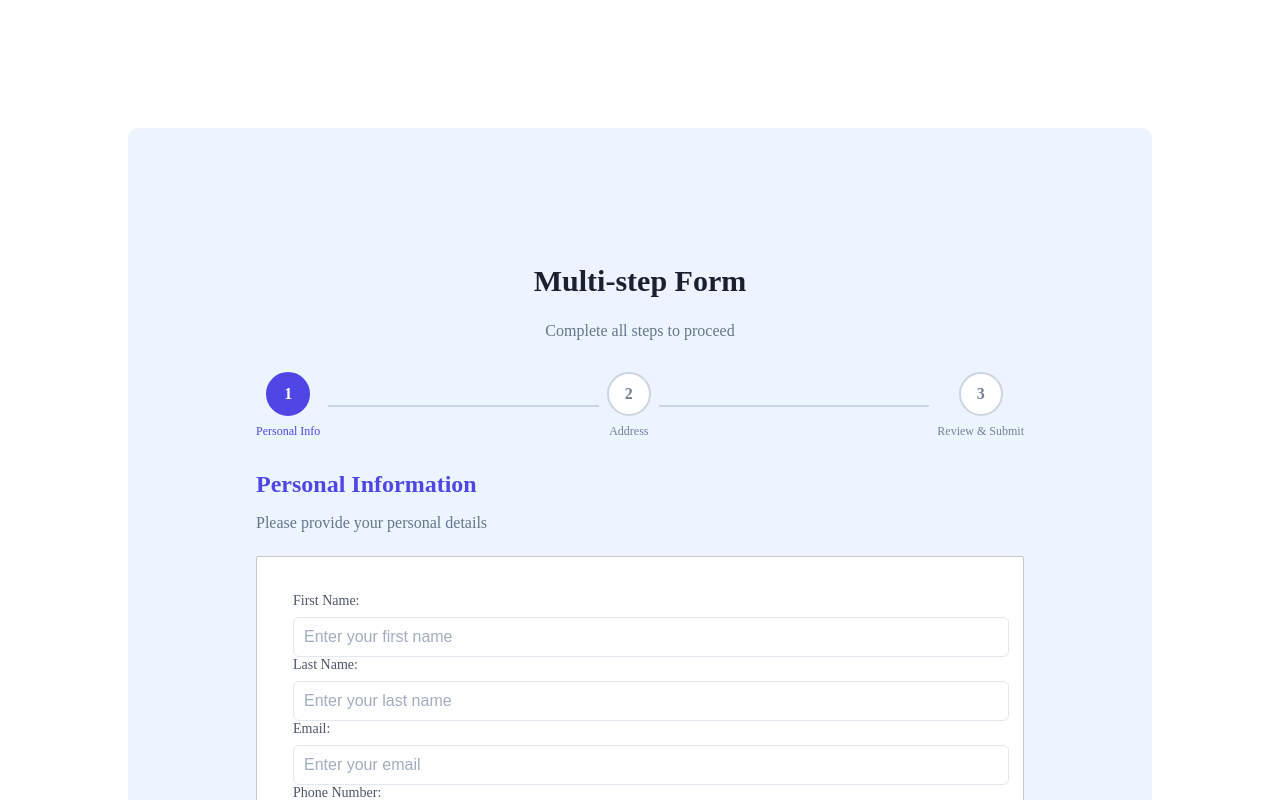
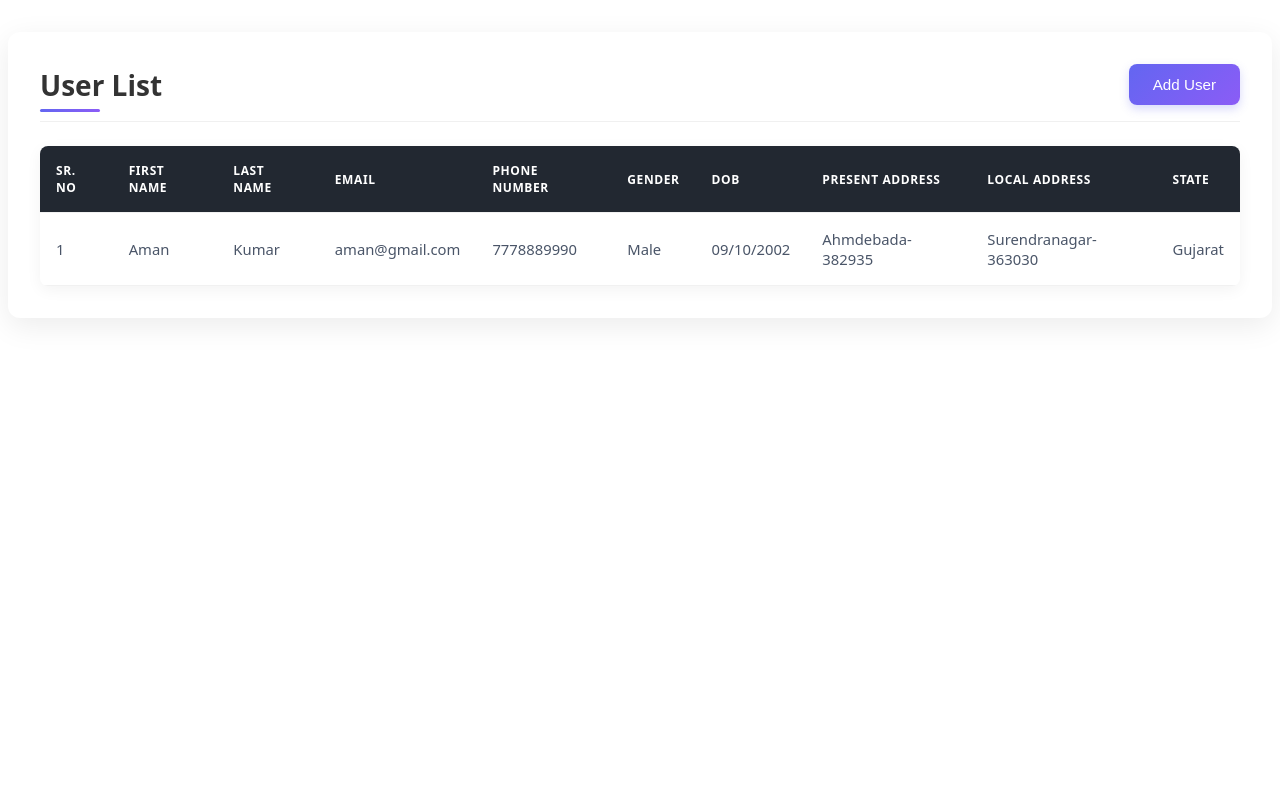
Before and after one commit to rahulhalbiorix/StapperForm, a Vue app: page / in a window 1280 px wide. Shown: the top 800 px of the page. Built offline with nearby package versions, Linux system fonts and the light colour scheme.

Commit message:
addListComponent

```diff
--- a/src/App.vue
+++ b/src/App.vue
@@ -1,11 +1,32 @@
 <template>
-  <Stepper></Stepper>
+  <List @show-form="Showstepper = !Showstepper" v-if="Showstepper == false"  :users="UserList"  ></List>
+  <Stepper v-if="Showstepper" @send-data-renderList="handelAddUser"  ></Stepper>
 </template>
 <script>
 export default {
   data() {
     return {
+       Showstepper:false,
 
+       UserList:[{
+        firstname:"Aman",
+        lastname:"Kumar",
+        email:"aman@gmail.com",
+        phone:"7778889990",
+        gender:'Male',
+        dob:'09/10/2002',
+        presentAdd:'Ahmdebada-382935',
+        localAdd:'Surendranagar-363030',
+        state:'Gujarat'
+       }]
+    }
+  },
+
+  methods:{
+    handelAddUser(UserData){
+      // console.log("handle add user is worked", UserData );
+      this.UserList.push(UserData);
+      this.Showstepper = false
     }
   }
 }</script>
--- /dev/null
+++ b/src/components/List.vue
@@ -0,0 +1,181 @@
+<template>
+
+<div className="user-list-container">
+      <div className="header">
+        <h2>User List</h2>
+        <button className="add-user-btn" @click="$emit('show-form')">Add User</button>
+      </div>
+      <div className="table-container">
+        <table>
+          <thead>
+            <tr>
+              <th>Sr. No</th>
+              <th>First Name</th>
+              <th>Last Name</th>
+              <th>Email</th>
+              <th>Phone Number</th>
+              <th>Gender</th>
+              <th>DOB</th>
+              <th>Present Address</th>
+              <th>Local Address</th>
+              <th>State</th>
+            </tr>
+          </thead>
+          <tbody>
+              <tr v-for=" (user,index) in users" >
+                <td> {{ index + 1 }} </td>
+                <td>{{user.firstname}} </td>
+                <td>{{user.lastname}}</td>
+                <td>{{user.email}}</td>
+                <td>{{user.phone}}</td>
+                <td>{{user.gender}}</td>
+                <td>{{user.dob}}</td>
+                <td>{{user.presentAdd}}</td>
+                <td>{{user.localAdd}}</td>
+                <td>{{user.state}}</td>
+              </tr>
+
+          </tbody>
+        </table>
+      </div>
+    </div>
+
+
+</template>
+
+<script>
+export default{
+props:{
+users:Object
+},
+
+    data(){
+    return{
+
+
+    }
+    }
+}
+
+
+</script>
+
+
+
+<style scopped>
+
+ .user-list-container {
+  background: #FFFFFF;
+  padding: 2rem;
+  border-radius: 12px;
+  box-shadow: 0 8px 30px rgba(0, 0, 0, 0.08);
+  max-width: 1200px;
+  margin: 2rem auto;
+  font-family: system-ui, -apple-system, BlinkMacSystemFont, 'Segoe UI', Roboto, sans-serif;
+}
+.header {
+  display: flex;
+  justify-content: space-between;
+  align-items: center;
+  margin-bottom: 1.5rem;
+  border-bottom: 1px solid #F0F0F0;
+  padding-bottom: 1rem;
+}
+.header h2 {
+  margin: 0;
+  font-size: 1.75rem;
+  color: #333;
+  font-weight: 600;
+  position: relative;
+}
+.header h2::after {
+  content: '';
+  position: absolute;
+  bottom: -8px;
+  left: 0;
+  width: 60px;
+  height: 3px;
+  background: linear-gradient(90deg, #6366F1, #8B5CF6);
+  border-radius: 3px;
+}
+.add-user-btn {
+  padding: 0.75rem 1.5rem;
+  background: linear-gradient(135deg, #6366F1, #8B5CF6);
+  color: white;
+  border: none;
+  border-radius: 8px;
+  cursor: pointer;
+  font-weight: 500;
+  font-size: 0.95rem;
+  transition: all 0.2s ease;
+  box-shadow: 0 4px 10px rgba(99, 102, 241, 0.25);
+}
+.add-user-btn:hover {
+  background: linear-gradient(135deg, #4F46E5, #7C3AED);
+  transform: translateY(-2px);
+  box-shadow: 0 6px 15px rgba(99, 102, 241, 0.35);
+}
+.add-user-btn:active {
+  transform: translateY(0);
+}
+.table-container {
+  overflow-x: auto;
+  border-radius: 8px;
+  box-shadow: 0 4px 15px rgba(0, 0, 0, 0.05);
+}
+table {
+  width: 100%;
+  border-collapse: separate;
+  border-spacing: 0;
+  overflow: hidden;
+}
+th, td {
+  padding: 1rem;
+  text-align: left;
+  border-bottom: 1px solid #F1F1F1;
+}
+th {
+  background-color: #222831;
+  font-weight: 600;
+  color: white;
+  text-transform: uppercase;
+  font-size: 0.75rem;
+  letter-spacing: 0.05em;
+  position: sticky;
+  top: 0;
+}
+tbody tr {
+  transition: background-color 0.3s;
+}
+tbody tr:hover {
+  background-color: #A6D6D6;
+
+}
+tbody tr:nth-child(even) {
+  background-color: #FAFAFA;
+}
+tbody tr:nth-child(even):hover {
+  background-color: #b299de;
+}
+tbody td {
+  color: #4A5568;
+  font-size: 0.925rem;
+}
+@media (max-width: 768px) {
+  .user-list-container {
+    padding: 1rem;
+    margin: 1rem;
+  }
+  .header {
+    flex-direction: column;
+    align-items: flex-start;
+    gap: 1rem;
+  }
+  .add-user-btn {
+    width: 100%;
+  }
+}
+
+
+
+  </style>
--- a/src/components/Step1.vue
+++ b/src/components/Step1.vue
@@ -6,33 +6,65 @@
         </div>
         <div class="form-grid">
             <div class="form-group">
-                <label for="firstName">First Name: {{ form1.firstname }} </label>
-                <input type="text" id="firstName" placeholder="Enter your first name" v-model="form1.firstname">
+                <label for="firstName">First Name: {{ modelValue.firstname }} </label>
+                <input type="text" id="firstName" placeholder="Enter your first name" :value="modelValue.firstname"
+                    @input="$emit('update:modelValue', { ...modelValue, firstname: $event.target.value })">
             </div>
             <div class="form-group">
-                <label for="lastName">Last Name: {{ form1.lastname }} </label>
-                <input type="text" id="lastName" placeholder="Enter your last name" v-model="form1.lastname">
+                <label for="lastName">Last Name: {{ modelValue.lastname }} </label>
+                <input type="text" id="lastName" placeholder="Enter your last name" :value="modelValue.lastname" @input="$emit('update:modelValue', {
+                    ...modelValue,
+                    lastname: $event.target.value
+                }
+                )">
             </div>
             <div class="form-group">
-                <label for="email">Email: {{ form1.email }}</label>
-                <input type="email" id="email" placeholder="Enter your email" v-model="form1.email">
+                <label for="email">Email: {{ modelValue.email }}</label>
+                <input type="email" id="email" placeholder="Enter your email" :value="modelValue.email" @input="$emit('update:modelValue', {
+                    ...modelValue,
+                    email: $event.target.value
+                })">
             </div>
             <div class="form-group">
-                <label for="phone">Phone Number:{{ form1.phone }} </label>
-                <input type="tel" id="phone" placeholder="Enter your phone number" v-model="form1.phone">
+                <label for="phone">Phone Number:{{ modelValue.phone }} </label>
+                <input type="tel" id="phone" placeholder="Enter your phone number" :value="modelValue.phone" @input="$emit('update:modelValue', {
+                    ...modelValue,
+                    phone: $event.target.value
+                }
+                )">
             </div>
             <div class="form-group" style="margin: 10px 0px;">
-                <label for="phone">Gender : <b style="color: coral;">{{ form1.gender }} </b> </label>
+                <label for="phone">Gender : <b style="color: coral;">{{ modelValue.gender }} </b> </label>
                 <div style="display: flex; align-items: self-start;flex-direction: row-reverse;">
-                    <input type="radio" id="female" value="FEMALE" v-model="form1.gender">
+                    <input type="radio" id="female"
+                     name="gender"
+                    value="FEMALE"
+
+                    @change="$emit('update:modelValue', {
+                        ...modelValue ,
+                        gender:$event.target.value
+                    })">
                     <label for="female">FeMale</label>
-                    <input type="radio" id="male" value="MALE" v-model="form1.gender">
+                    <input type="radio" id="male"
+                    name="gender"
+                    value="MALE"
+                     @change="$emit('update:modelValue' , {
+                        ...modelValue ,
+                        gender: $event.target.value
+                     })"
+                    >
                     <label for="male">Male</label>
                 </div>
             </div>
             <div class="form-group">
-                <label for="dob">DOB: {{ form1.dob }}</label>
-                <input type="date" id="dob" v-model="form1.dob">
+                <label for="dob">DOB: {{ modelValue.dob }}</label>
+                <input type="date" id="dob"
+
+                 :value="modelValue.dob"
+                  @input="$emit('update:modelValue' , { ... modelValue ,
+                    dob:$event.target.value
+                  } )"
+                >
             </div>
         </div>
     </div>
@@ -40,28 +72,8 @@
 
 <script>
 export default {
-
-    props: {
-        step1FormDataProps: Object,
-    },
-
-    data() {
-        return {
-            form1: { ...this.step1FormDataProps }
-        }
-    },
-
-
-    watch: {
-    },
-
-    methods: {
-           step1DataCollect(){
-                return this.form1;
-           }
-    },
-
-
+    props: ['modelValue'],
+    emits: ['update:modelValue'],
 }
 
 
--- a/src/components/Step2.vue
+++ b/src/components/Step2.vue
@@ -7,22 +7,31 @@
 
     <div class="form-grid">
       <div class="form-group full-width">
-        <label for="address">Present Address: {{ form2.presentAdd }} </label>
-        <input type="text" id="address" placeholder="Enter your Present address" v-model="form2.presentAdd">
+        <label for="address">Present Address: {{ modelValue.presentAdd }} </label>
+        <input type="text" id="address" placeholder="Enter your Present address" :value="modelValue.presentAdd" @input="$emit('update:modelValue', {
+          ...modelValue,
+          presentAdd: $event.target.value
+        })">
       </div>
       <div class="form-group">
-        <label for="city">Local Address: {{ form2.localAdd }}</label>
-        <input type="text" id="city" placeholder="Enter your Local Address" v-model="form2.localAdd">
+        <label for="city">Local Address: {{ modelValue.localAdd }}</label>
+        <input type="text" id="city" placeholder="Enter your Local Address" :value="modelValue.localAdd" @input="$emit('update:modelValue', {
+          ...modelValue,
+          localAdd: $event.target.value
+        })">
       </div>
       <div class="form-group">
         <div class="addressCheckbox">
-          <input type="checkbox" v-model="form2.checked">
-          <label> <b>Same as Present Address</b> </label>
+          <input type="checkbox" :checked="modelValue.checked" @click="checkBoxclick">
+          <label> <b>Copy Present Address into Local Address </b> </label>
         </div>
       </div>
       <div class="form-group">
-        <label for="state">State : {{ form2.state }}</label>
-        <select id="state" v-model="form2.state">
+        <label for="state">State : {{ modelValue.state }}</label>
+        <select id="state" :value="modelValue.state" @input="$emit('update:modelValue', {
+          ...modelValue,
+          state: $event.target.value
+        })">
           <option value="" disabled selected>Select state</option>
           <option value="Andhra Pradesh">Andhra Pradesh</option>
           <option value="Arunachal Pradesh">Arunachal Pradesh</option>
@@ -62,36 +71,17 @@
 <script>
 export default {
 
-  props: {
-    step2FormDataProps: Object
-  },
+  props: ['modelValue'],
+  emits: ['update:modelValue'],
 
-  data() {
-    return {
-      form2: {},
-    }
-  },
-  mounted() {
-    this.form2 = { ...this.step2FormDataProps }
-  },
-  watch: {
-    'form2.checked'(newValue) {
-      if (newValue) {
-        this.form2.localAdd = this.form2.presentAdd;
-      } else {
-        this.form2.localAdd = '';
-      }
-    },
-    'form2.presentAdd'(newValue) {
-      if (this.form2.checked) {
-        this.form2.localAdd = newValue;
-      }
-    }
-  },
 
   methods: {
-    step2DataCollect() {
-      return this.form2;
+    checkBoxclick() {
+
+      this.$emit('update:modelValue', {
+        ...this.modelValue,
+        checked: !this.modelValue.checked
+      })
     }
   },
 
--- a/src/components/Stepper.vue
+++ b/src/components/Stepper.vue
@@ -20,10 +20,9 @@
                     <span class="step-label" :class="{ 'activeText': curruentStep == 3 }">Review & Submit</span>
                 </div>
             </div>
-
         </div>
         <div>
-            <component :is="view" :ref="currentStepRef" v-bind="CurruentProps">
+            <component :is="view" v-model="currentFormData" v-bind="CurruentProps">
             </component>
         </div>
 
@@ -34,7 +33,7 @@
                 style="background-color: #6061ef;color: white;font-weight: 700;"
                 @click="handleNextSubmitBtn">Next</button>
             <button v-else class="button" style="background-color: green;color: white;font-weight: 700;"
-                @click="handleFinalSubmit">Submit</button>
+                @click="handleFinalSubmit" >Submit</button>
         </div>
     </div>
 </template>
@@ -61,10 +60,31 @@ export default {
             }
         }
     },
+    watch:{
+          'step2FormData.checked'(newValue) {
+
+      if (newValue) {
+        this.step2FormData.localAdd = this.step2FormData.presentAdd;
+      }
+    },
+    },
+
     computed: {
-        currentStepRef() {
-            return this.view + 'Ref';
+
+        currentFormData: {
+            get() {
+                return this.curruentStep === 1 ? this.step1FormData : this.step2FormData;
+            },
+            set(value) {
+
+                if (this.curruentStep === 1) {
+                    this.step1FormData = value;
+                } else {
+                    this.step2FormData = value;
+                }
+            }
         },
+
         CurruentProps() {
             if (this.view == "step1") {
                 return { step1FormDataProps: this.step1FormData }
@@ -80,35 +100,17 @@ export default {
             }
         }
     },
-    watch: {
-
-
-
-
-    },
-
-
 
     methods: {
 
         handleNextSubmitBtn() {
-
             if (this.curruentStep == 1) {
-
-                const step1Data = this.$refs.step1Ref.step1DataCollect();
-                this.step1FormData = step1Data;
                 this.curruentStep++;
                 this.view = "step2";
             } else if (this.curruentStep == 2) {
-
-                console.log("gsvg avghvgh");
-                const step2Data = this.$refs.step2Ref.step2DataCollect();
-                this.step2FormData = step2Data;
                 this.curruentStep++;
                 this.view = "step3";
 
-            } else if (this.curruentStep == 3) {
-                   console.log("Current step is 3");
             } else {
                 this.curruentStep = 1;
                 this.view = "step1";
@@ -129,6 +131,8 @@ export default {
         },
         handleFinalSubmit() {
             alert("Data Submitteed Successfully");
+            this.$emit('send-data-renderList' , {...this.step1FormData,...this.step2FormData});
+
         }
     }
 }
--- a/src/main.js
+++ b/src/main.js
@@ -5,6 +5,8 @@ import Stepper from './components/Stepper.vue'
 import Step1 from './components/Step1.vue'
 import Step2 from './components/Step2.vue'
 import Step3 from './components/Step3.vue'
+import List from './components/List.vue'
+
 
 const app =  createApp(App)
 
@@ -12,4 +14,5 @@ app.component('Stepper' , Stepper)
 app.component('Step1' , Step1)
 app.component('Step2' , Step2)
 app.component('Step3' , Step3)
+app.component('List', List )
 app.mount('#app')
```
Also changed, not shown: src/components/Step3.vue (+7 -12 lines).
